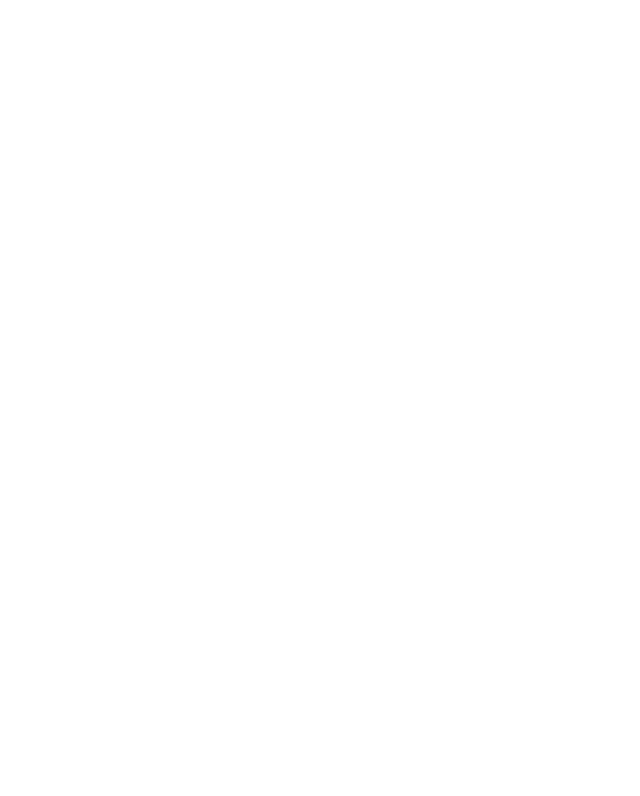
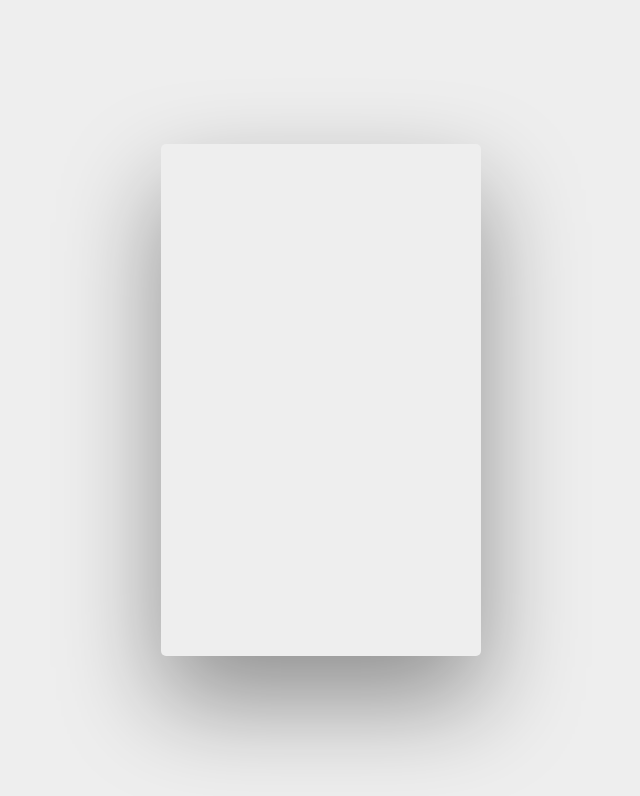
Before and after one commit to kylewhirl/appletv-parallax, a plain HTML site: page index.html in a window 1280 px wide. Shown: the whole page, without its empty margins (319-959 px from the left). Drawn offline with Linux system fonts and the light colour scheme.

Commit message:
Update index.html

```diff
--- a/index.html
+++ b/index.html
@@ -1,5 +1,9 @@
 <!DOCTYPE html>
 <html lang="en">
+    <head>
+        <title>appletv parallax</title>
+        <link rel="stylesheet" type="text/css" href="style.css">
+    </head>
 <div class="card">
 	<div class="cell"></div>
 	<div class="cell"></div>
```
